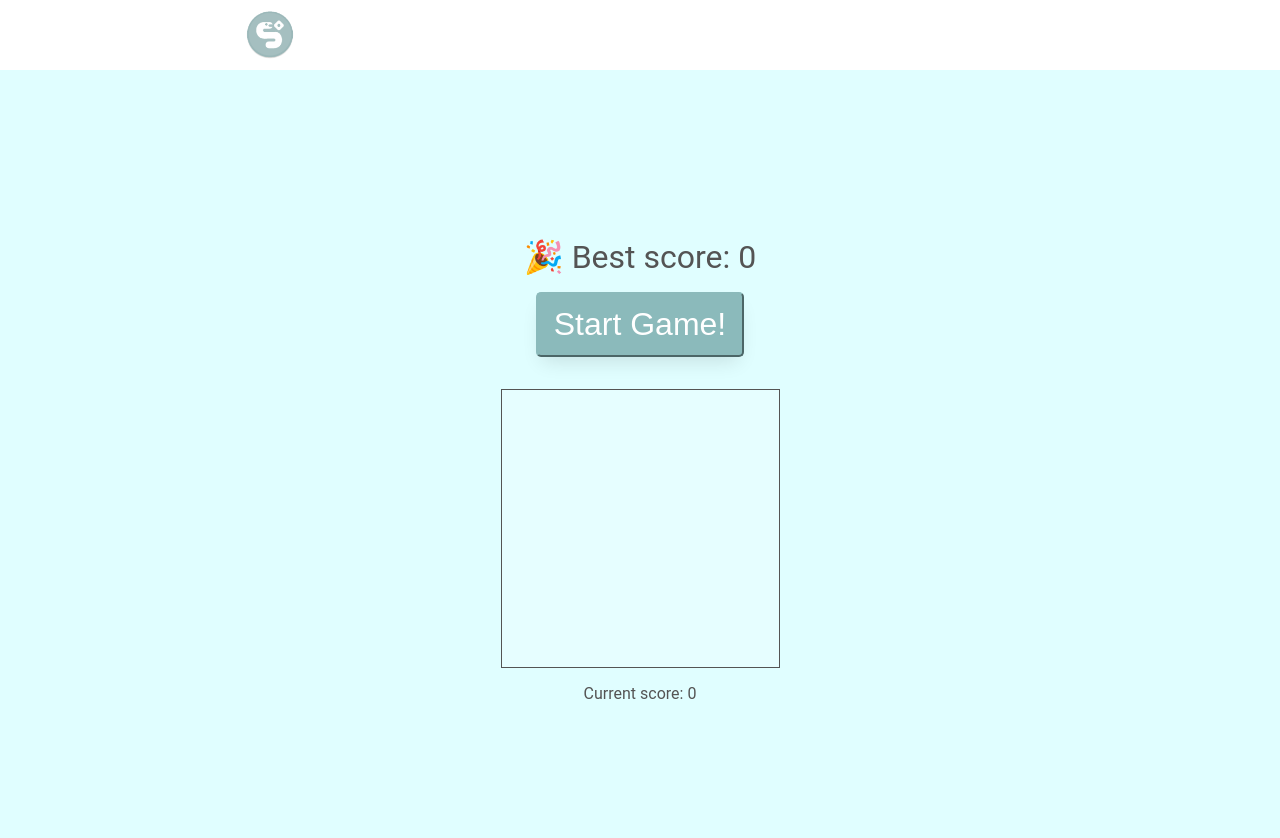
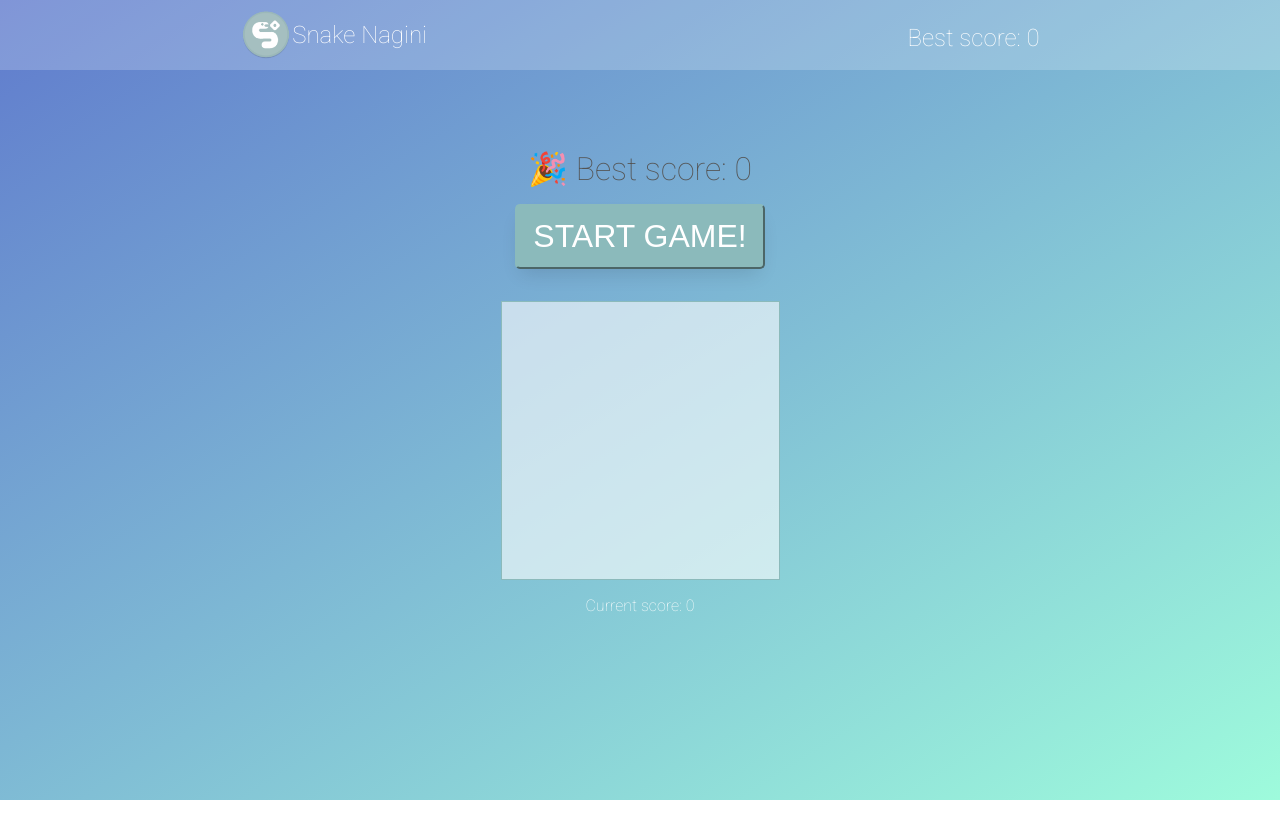
Before and after one commit to YrenR/react-snake-nagini, a React (Create React App) app: page / in a window 1280 px wide. Shown: the top 838 px of the page. After the commit the page ends 800 px from the top, so only its background shows below. Built offline with nearby package versions, Linux system fonts and the light colour scheme.

Commit message:
feat: Add background gradient, google fonts and style text

```diff
--- a/src/components/Board/board.style.css
+++ b/src/components/Board/board.style.css
@@ -3,13 +3,11 @@
 }
 
 .board-table {
-  border: 1px solid #545454;
-  background-color: rgba(255, 255, 255, 0.2);
+  border: 1px solid #8bbabb;
+  background-color: rgba(255, 255, 255, 0.6);
 }
 
 .board-table-game-over {
-  border: 1px solid #f44336;
-  background-color: rgba(244, 67, 54, 0.8);
   background-image: url("../../../public/gameOver.png");
   background-size: 50%;
   background-position: center;
@@ -21,8 +19,7 @@
 }
 
 span.board-current-score {
-  font-family: "Roboto", sans-serif;
   font-size: medium;
-  color: #545454;
+  color: #ffffff;
   margin-top: 1rem;
 }
--- a/src/pages/tableBoard.css
+++ b/src/pages/tableBoard.css
@@ -1,19 +1,24 @@
+@import url("https://fonts.googleapis.com/css2?family=Roboto:wght@100&display=swap");
+
 body {
   margin: 0;
+  font-family: "Roboto", sans-serif;
+  background-image: linear-gradient(to bottom right, #607bcd, #9efbdc);
+  height: 100vh;
+  min-height: 550px;
 }
 
 .main-container {
   display: flex;
   align-items: center;
   justify-content: center;
-  height: 100vh;
-  background-color: #e0feff;
 }
 
 .section-game {
   display: flex;
   align-items: center;
   flex-direction: column;
+  margin-top: 5rem;
 }
 
 .panel {
@@ -27,7 +32,6 @@ body {
 }
 
 .panel span.panel-score {
-  font-family: "Roboto", sans-serif;
   font-size: xx-large;
   color: #545454;
   margin-bottom: 1rem;
@@ -44,4 +48,5 @@ body {
   -webkit-box-shadow: 0px 10px 20px -6px rgb(0 0 0 / 12%);
   -moz-box-shadow: 0px 10px 20px -6px rgba(0, 0, 0, 0.12);
   box-shadow: 0px 10px 20px -6px rgb(0 0 0 / 12%);
+  text-transform: uppercase;
 }
```
